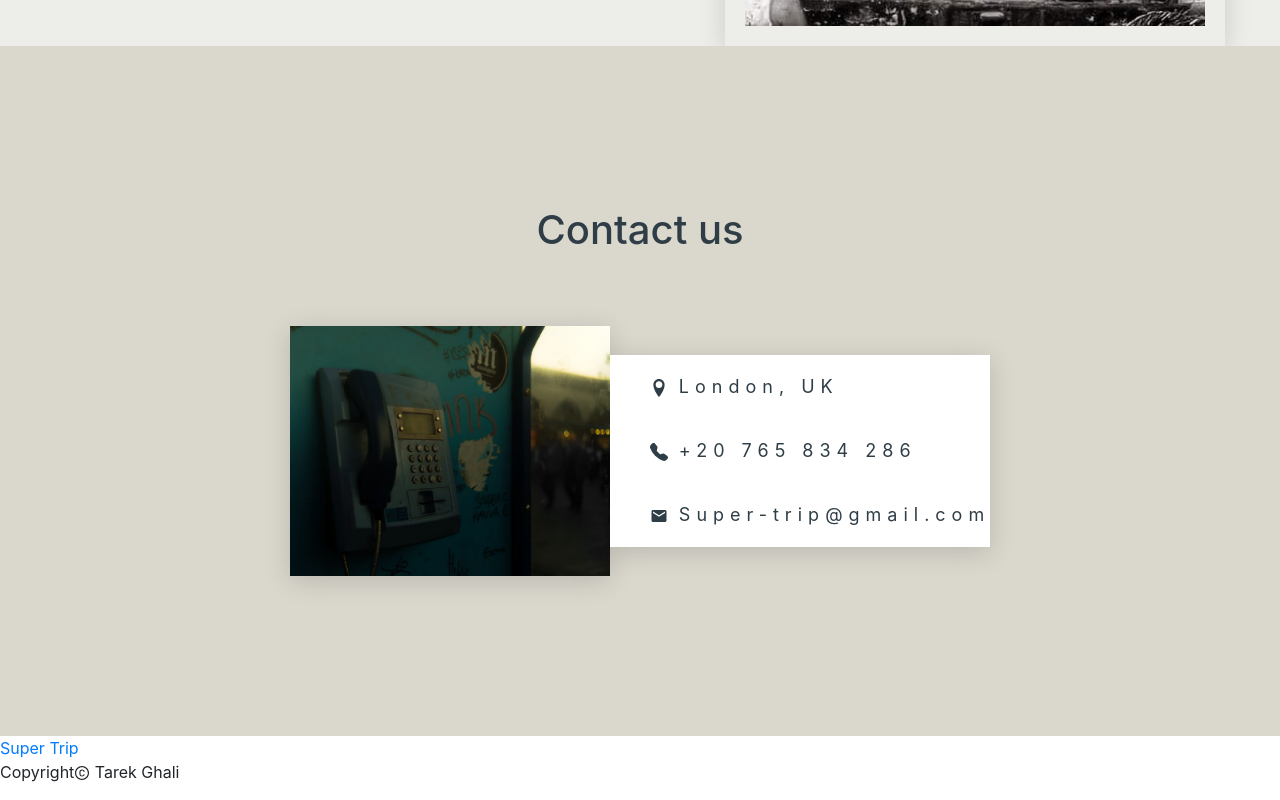
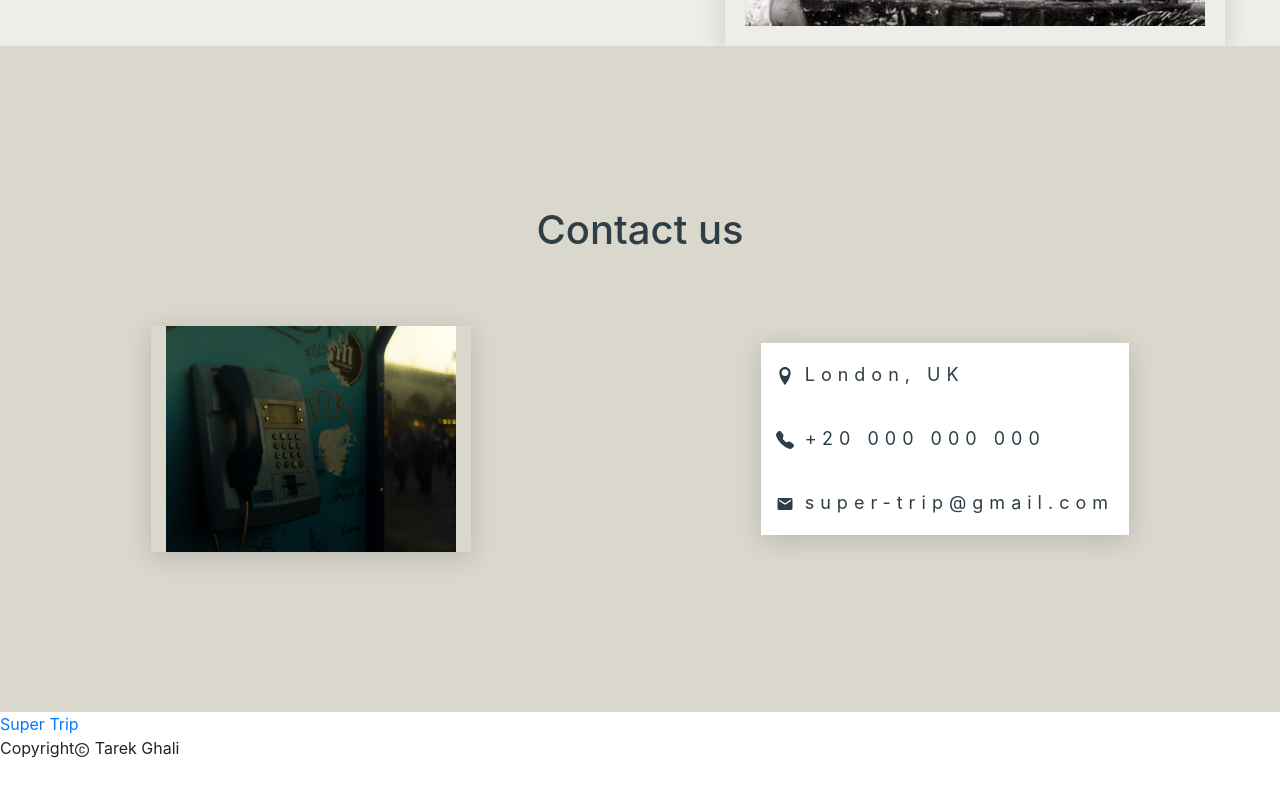
Before and after one commit to Tarek994/bg-React, a React (Create React App) app: page / in a window 1280 px wide. Shown: the part 2195-2995 px from the top of the page. After the commit the page ends 2971 px from the top, so only its background shows below. Built offline with nearby package versions, Linux system fonts and the light colour scheme.

Commit message:
style(contact.jsx): customize the columns of the contact page

```diff
--- a/src/Components/contact/Contact.jsx
+++ b/src/Components/contact/Contact.jsx
@@ -8,27 +8,25 @@ import {MdEmail} from "react-icons/md"
 const Contact = () => {
   return (
 
-    <div className="contact col-lg-12">
-      <div className="main-contact col-lg-10">
+    <div className="contact col-12">
+      <div className="main-contact col-10">
 
                 <div className="contact-title col-12">
                     <h1 className="">Contact us</h1>
                 </div>
 
-                <div className="contact-description">
-                    <img className="contact-image" src={old} alt=""/>
+                <div className="contact-description col-12">
+                    <img className="contact-image col-6" src={old} alt=""/>
 
-                    <ul className="contact-list">
+                    <ul className="contact-list col-6">
                       <li><ImLocation/> London, UK  </li>
-                      <li><BsTelephoneFill/> +20 765 834 286</li>
-                      <li><MdEmail/> Super-trip@gmail.com</li>
+                      <li><BsTelephoneFill/> +20 000 000 000</li>
+                      <li><MdEmail/> super-trip@gmail.com</li>
                     </ul>
+                </div>
+      </div>
 
 
-                </div>
-
-
-      </div>
     </div>
 
   )
```
